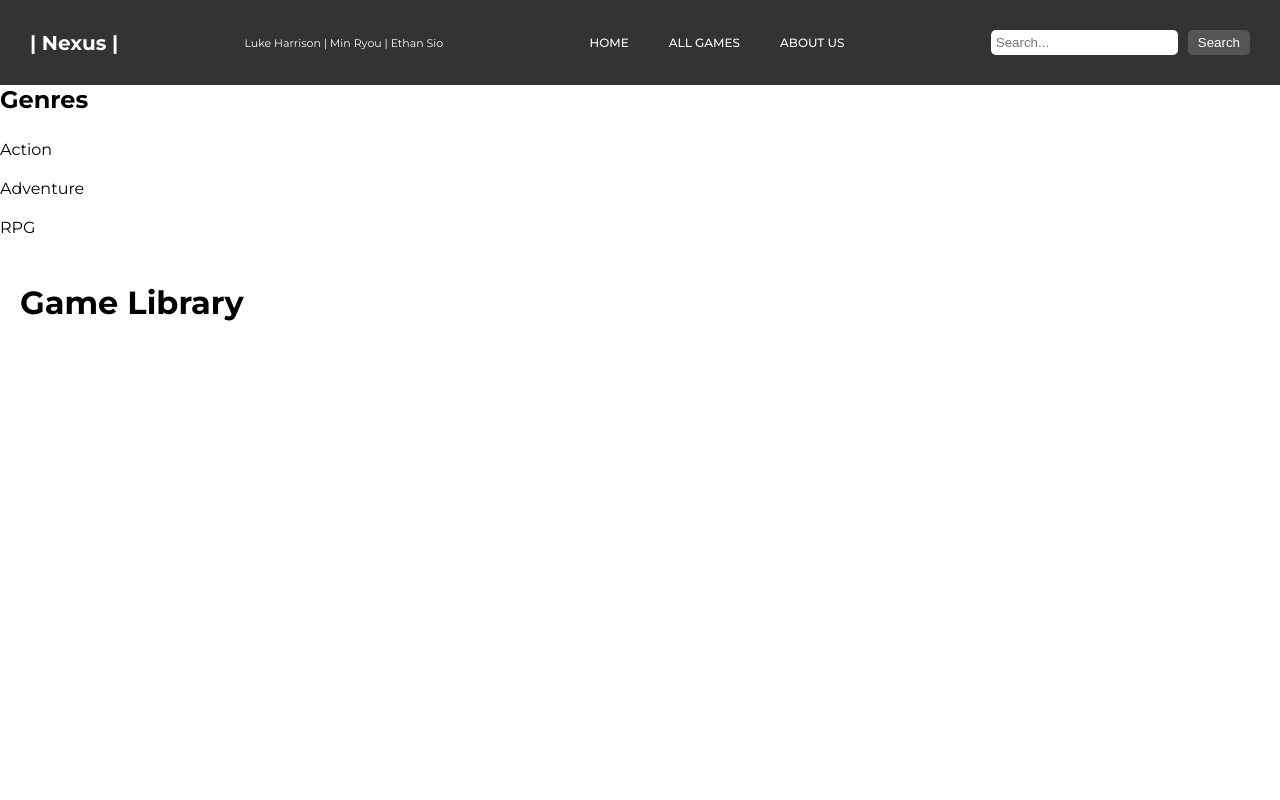
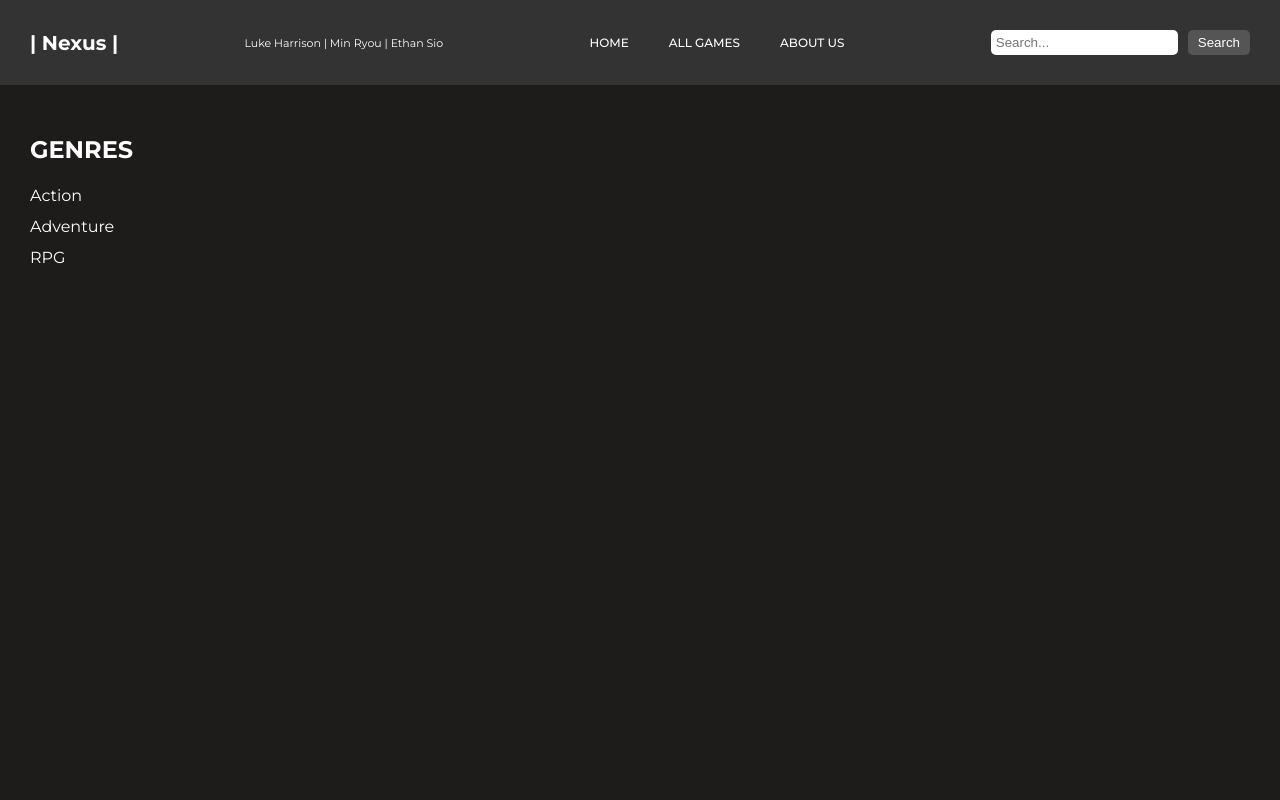
Before and after one commit to lukitalemon/Web-based-Game-library, a Flask app: template games/templates/browse.html in a window 1280 px wide. Run offline with Flask 3, Linux system fonts and the light colour scheme; the template is opened without the code that fills it, so the values that code supplies are empty; some libraries are stand-ins or nearby versions.

Commit message:
Browse
Made it look pretty.

```diff
--- a/games/adapters/datareader/csvdatareader.py
+++ b/games/adapters/datareader/csvdatareader.py
@@ -25,6 +25,7 @@ class GameFileCSVReader:
                     game.release_date = row["Release date"]
                     game.price = float(row["Price"])
                     game.description = row["About the game"]
+                    game.image_url = row["Header image"]
 
                     publisher = Publisher(row["Publishers"])
                     self.__dataset_of_publishers.add(publisher)
--- a/games/browse/browse.py
+++ b/games/browse/browse.py
@@ -9,6 +9,7 @@ browse_blueprint = Blueprint('browse_bp', __name__)
 def browse():
     # num_games = services.get_number_of_games(repo.repo_instance)
     all_games = services.get_games(repo.repo_instance)
+
     return render_template(
         'browse.html',
         title='Browse Games | CS235 Game Library',  # Custom page title
--- a/games/static/css/main.css
+++ b/games/static/css/main.css
@@ -5,6 +5,7 @@
 body, h1, h2, p, a {
   margin: 0;
   padding: 0;
+  margin: 0;
 }
 
 body {
@@ -224,16 +225,24 @@ font-size: 350%;
   margin-left: 90px;
 }
 
-.sidebar {
-  width: 20%;
-  background-color: #f4f4f4;
-  padding: 20px;
+
+.browse-page {
+  background-color: rgb(30, 27, 27);
 }
 
-.browse-main-content {
-  flex-grow: 1;
-  padding: 20px;
+/* Adjust the sidebar */
+.browse-sidebar {
+  width: 30px;
+  margin-right: 0; /* Remove right margin */
+  padding: 10px 0;
+  position: fixed; /* Fix the position of the sidebar */
+  top: 125px; /* Position it at the top */
+  left: 30px; /* Position it at the left */
+  bottom: 0; /* Stretch it to the bottom */
+  color: white;
 }
+
+
 
 ul {
   list-style-type: none;
@@ -242,27 +251,42 @@ ul {
 
 ul li {
   cursor: pointer;
-  padding: 10px 0;
+  padding: 6px 0;
   transition: background-color 0.2s;
 }
 
-ul li:hover {
-  background-color: #ddd;
+
+
+
+/* Game Grid Container */
+.games-grid {
+  display: grid;
+  grid-template-columns: repeat(4, 1fr); /* Create 4 columns */
+  gap: 10px 5px; /* Gap between rows and columns */
+  margin-left: 250px; /* Leave space for the sidebar */
+  margin-top: 50px;
+  padding-top: 0;
 }
 
-.games-list {
-  display: grid;
-  grid-template-columns: repeat(3, 1fr);
-  gap: 20px;
+
+/* Adjust the maximum width of images */
+.games-grid img {
+  max-width: 100%; /* Adjust the width of images */
 }
 
+/* Game Card */
 .game-card {
-  border: 1px solid #ddd;
-  padding: 10px;
-  background-color: white;
-  transition: transform 0.2s;
+  padding: 15px; /* Add more space around each card */
+  text-align: center;
+  transition: transform 0.2s ease-in-out; /* Smooth hover effect */
 }
 
+/* Add space under each image */
+.game-card img {
+  margin-bottom: 10px; /* Adjust the space as needed */
+}
+
+/* Hover effect */
 .game-card:hover {
   transform: translateY(-5px);
 }
--- a/games/templates/browse.html
+++ b/games/templates/browse.html
@@ -5,10 +5,10 @@
   <title>Game Library</title>
   <link rel="stylesheet" href="../static/css/main.css">
 </head>
-<body>
+<body class="browse-page">
     {% include 'navbar.html' %}
   <aside class="browse-sidebar">
-    <h2>Genres</h2>
+    <h2>GENRES</h2>
     <ul>
       <li>Action</li>
       <li>Adventure</li>
@@ -17,15 +17,12 @@
     </ul>
   </aside>
   <main class="browse-main-content">
-    <h1>Game Library</h1>
-    <div class="games-list">
+    <div class="games-grid">
       {% for game in games %}
       <div class="game-card">
-          {{game.title}} <br>
-          <img src="{{ game.image_url }}" >
+          <img src="{{ game.image_url }}" alt="{{ game.title }}">
       </div>
       {% endfor %}
-      <!-- Add more game cards here -->
     </div>
   </main>
 </body>
```
